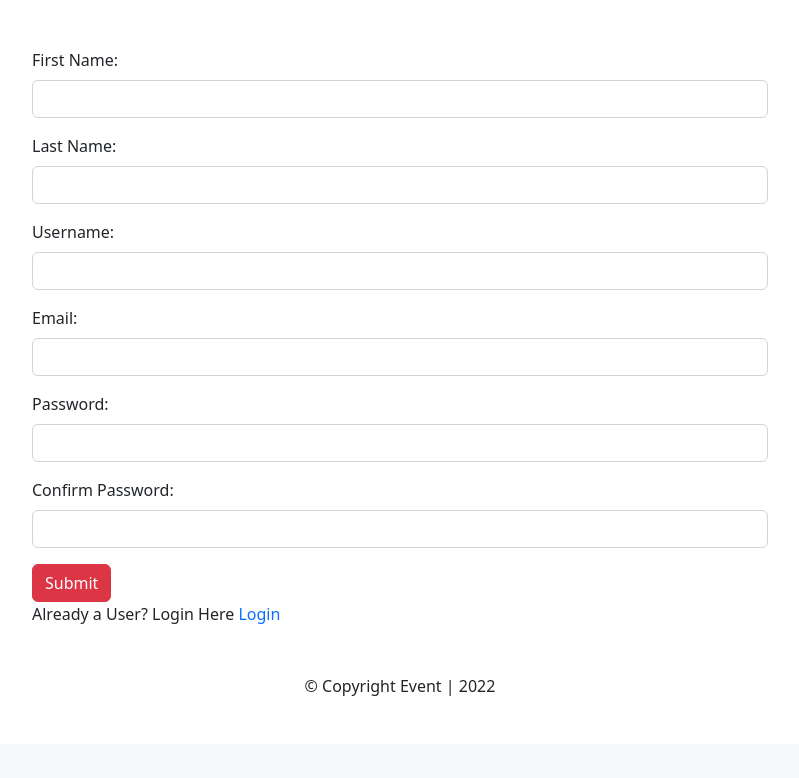
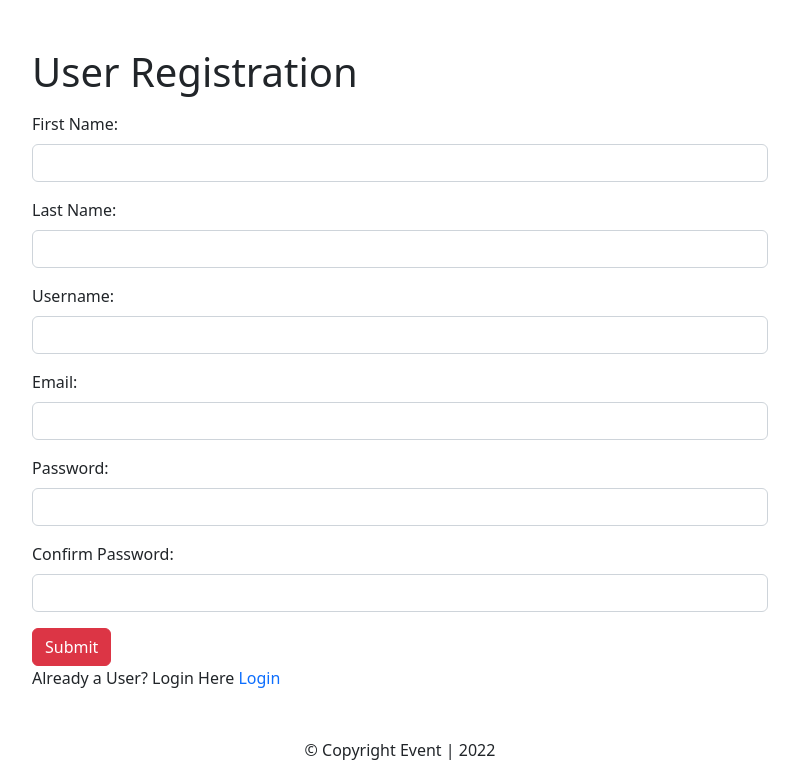
Before and after one commit to Afzal-2098/Events_site, a Django app: page /user-register/ in a window 1280 px wide. Shown: the part 56-834 px from the top of the page, without its empty margins (240-1039 px from the left). Before the commit the page ends 752 px from the top, so only its background shows below. Run offline with Django 4.2, Linux system fonts and the light colour scheme.

Commit message:
forms heading updated

```diff
--- a/EventPage/templates/EventPage/base.html
+++ b/EventPage/templates/EventPage/base.html
@@ -78,6 +78,9 @@
         <div class="container">
           <div class="row justify-content-center">
             <div class="col-lg-8">
+              <h1 class="mb-3">Add New Events</h1>
+            </div>
+            <div class="col-lg-8">
               <form action="/" method="POST" enctype="multipart/form-data">
                 {% csrf_token %}
                 <div class="mb-3">
--- a/EventPage/templates/EventPage/login.html
+++ b/EventPage/templates/EventPage/login.html
@@ -71,6 +71,9 @@
     <div class="container">
       <div class="row justify-content-center">
         <div class="col-lg-8">
+          <h1 class="mb-3">User Login</h1>
+        </div>
+        <div class="col-lg-8">
             <form action="/login/" method="post">
                 {% csrf_token %}
                 <div class="mb-3">
--- a/EventPage/templates/EventPage/registration_form.html
+++ b/EventPage/templates/EventPage/registration_form.html
@@ -82,6 +82,9 @@
     <div class="container">
       <div class="row justify-content-center">
         <div class="col-lg-8">
+          <h1 class="mb-3">User Registration</h1>
+        </div>
+        <div class="col-lg-8">
             <form action="/user-register/" method="post">
                 {% csrf_token %}
                 <div class="mb-3">
```
